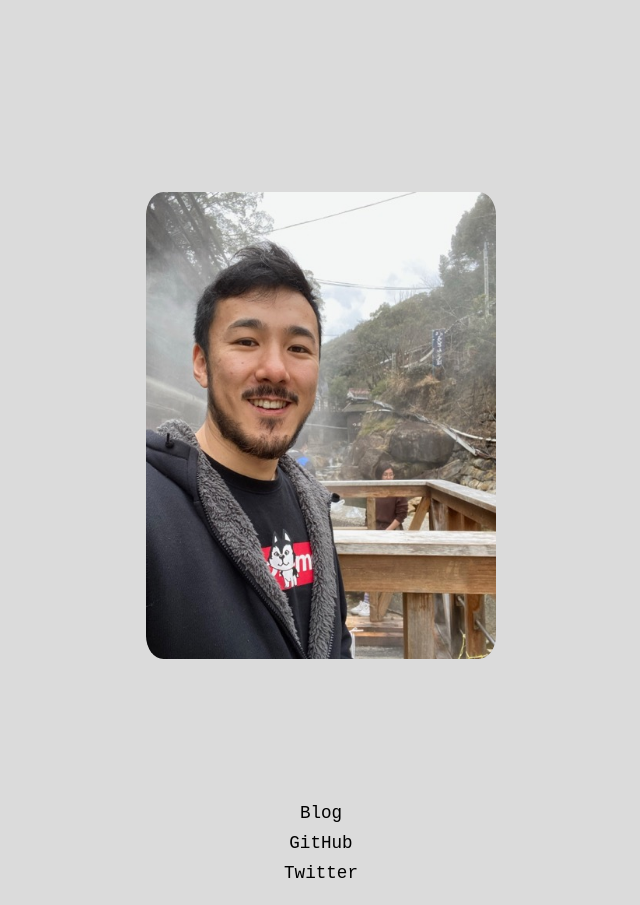
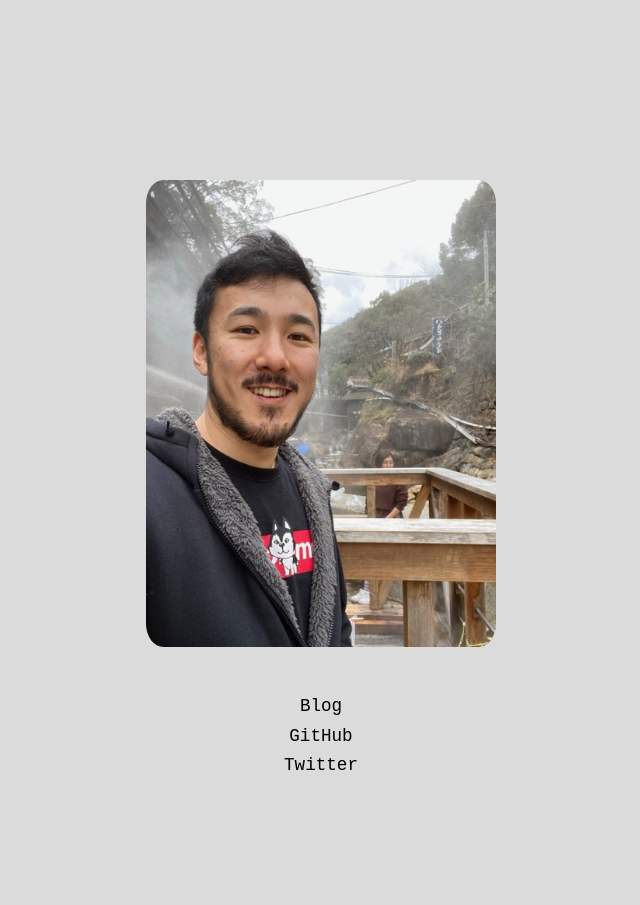
Before and after one commit to worldomonation/worldomonation.github.io, a Jekyll site: the page built from index.html, in a window 1280 px wide. Shown: the whole page, without its empty margins (319-959 px from the left). Built offline with Jekyll 4.4.1, drawn with Linux system fonts in a browser that asks for light colours.

Commit message:
Update padding

```diff
--- a/Gemfile
+++ b/Gemfile
@@ -14,3 +14,5 @@ group :jekyll_plugins do
     gem 'bootstrap', '~> 4.4.1'
     gem 'jekyll-analytics'
 end
+
+gem "jekyll-seo-tag", "~> 2.7"
--- a/_config.yml
+++ b/_config.yml
@@ -22,6 +22,10 @@ authors:
     twitter: https://twitter.com/TakahashiEdwin
     description:
 
+# Plugins
+plugins:
+  - jekyll-seo-tag
+
 # Google Analytics
 jekyll_analytics:
   GoogleAnalytics:
--- a/assets/css/theme.scss
+++ b/assets/css/theme.scss
@@ -47,7 +47,11 @@ h1,h2,h3,h4,h5,h6 {
     font-size: 1.1em;
     text-align: center;
     width: auto;
-    padding-top: clamp(100px, 15%, 350px);
+
+    .header {
+        padding-top: clamp(8vh, 20vh, 25vh);
+        padding-bottom: 5vh;
+    }
 
     .header > img {
         border-radius: 5%;
@@ -56,11 +60,6 @@ h1,h2,h3,h4,h5,h6 {
         display: block;
         margin-left: auto;
         margin-right: auto;
-    }
-
-    .padding {
-        padding-top: 5em;
-        padding-bottom: 3em;
     }
 
     .links > ul {
--- a/index.html
+++ b/index.html
@@ -5,10 +5,6 @@ title:
 <div class="landing-container">
     <div class="header">
         <img class="responsive" src="assets/images/site/landing.jpeg">
-    </div>
-
-    <div class="padding">
-
     </div>
 
     <div class="links">
```
